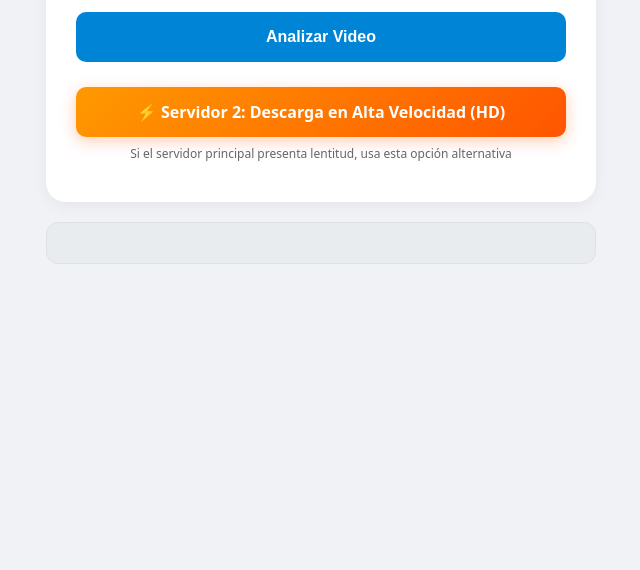
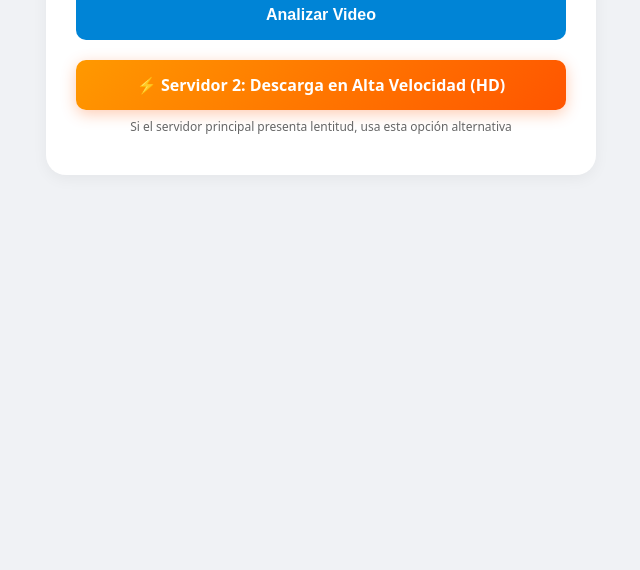
Before and after one commit to chiquitoba/multi-downloader, a website: page public/index.html in a window 1280 px wide. Shown: the part 230-800 px from the top of the page, without its empty margins (319-959 px from the left). Drawn offline with Linux system fonts and the light colour scheme.

Commit message:
Monetizacion: Corregido renderizado de anuncios superiores e inferiores

```diff
--- a/public/index.html
+++ b/public/index.html
@@ -54,24 +54,21 @@
             font-size: 16px;
             font-weight: bold;
             cursor: pointer;
+            margin-bottom: 20px;
         }
         .ad-box {
-            background: #e9ecef;
-            border-radius: 12px;
-            padding: 10px;
             width: 100%;
             max-width: 550px;
             display: flex;
             justify-content: center;
             align-items: center;
             box-sizing: border-box;
-            border: 1px solid #dee2e6;
         }
     </style>
 </head>
 <body>
 
-    <!-- BANNER SUPERIOR 1WIN -->
+    <!-- BANNER SUPERIOR (728x90 u óptimo) -->
     <div class="ad-box">
         <script type="text/javascript">
             atOptions = {
@@ -95,8 +92,8 @@
 
         <button class="btn-analizar">Analizar Video</button>
 
-        <!-- NUEVO: BOTÓN DEL SMARTLINK (SERVIDOR 2) -->
-        <div style="margin-top: 25px; text-align: center; width: 100%;">
+        <!-- BOTÓN DEL SMARTLINK (SERVIDOR 2) -->
+        <div style="text-align: center; width: 100%;">
             <a href="https://www.effectivecpmnetwork.com/twcjhkmh8m?key=bde1a376e8961d213e0b22566e176f82" target="_blank" rel="noopener noreferrer" style="display: inline-block; width: 100%; padding: 14px 20px; background: linear-gradient(135deg, #ff9900 0%, #ff5500 100%); color: #ffffff; font-weight: bold; font-size: 16px; text-decoration: none; border-radius: 10px; box-shadow: 0 4px 15px rgba(255, 85, 0, 0.3); box-sizing: border-box;">
                 ⚡ Servidor 2: Descarga en Alta Velocidad (HD)
             </a>
@@ -104,8 +101,8 @@
         </div>
     </div>
 
-    <!-- BANNER INFERIOR 1WIN -->
-    <div class="ad-box" style="padding: 20px 10px;">
+    <!-- BANNER INFERIOR (300x250 u óptimo) -->
+    <div class="ad-box">
         <script type="text/javascript">
             atOptions = {
                 'key' : '0231922c26f0ed6df3a101b4dfab38ef',
```
